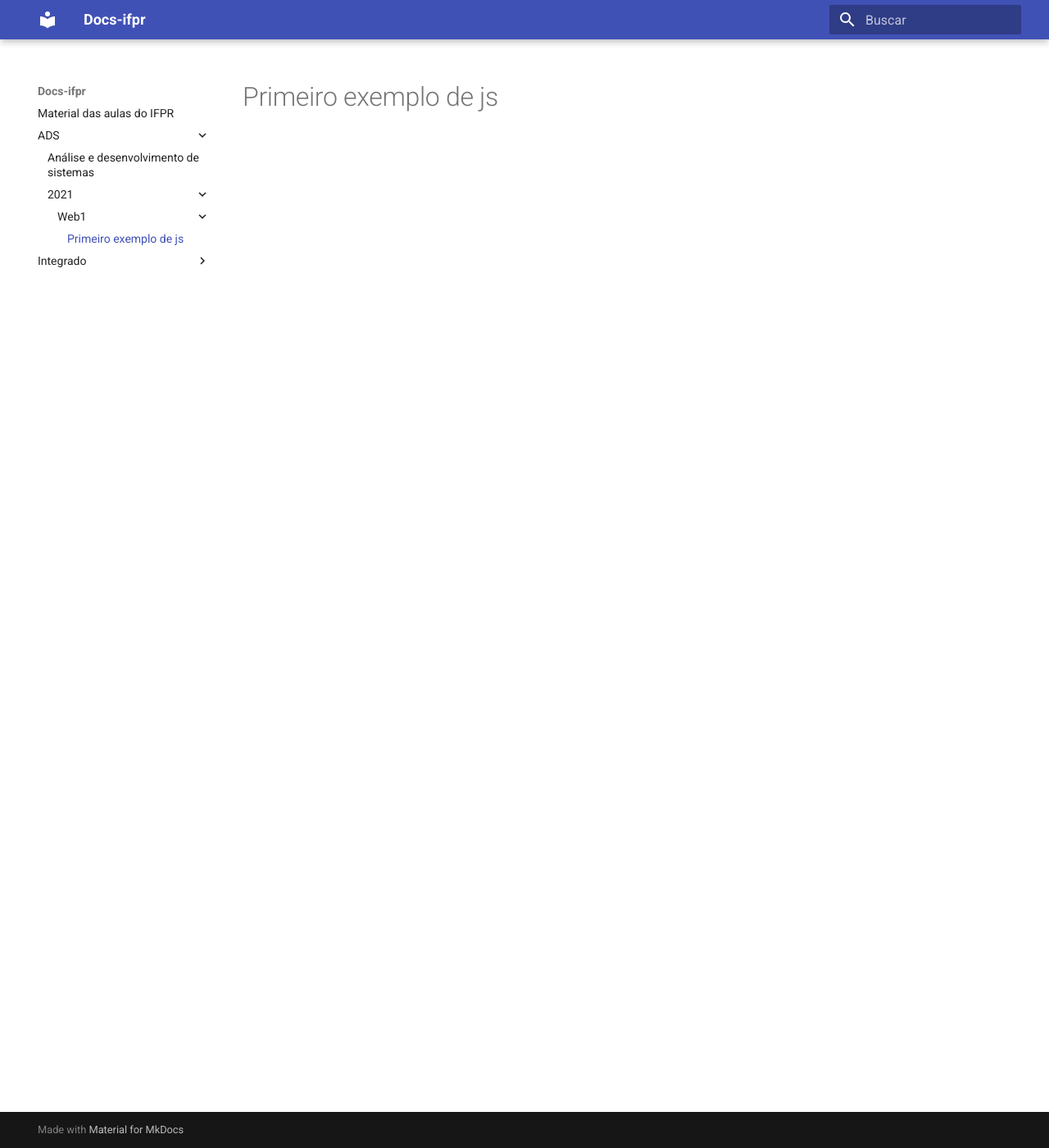
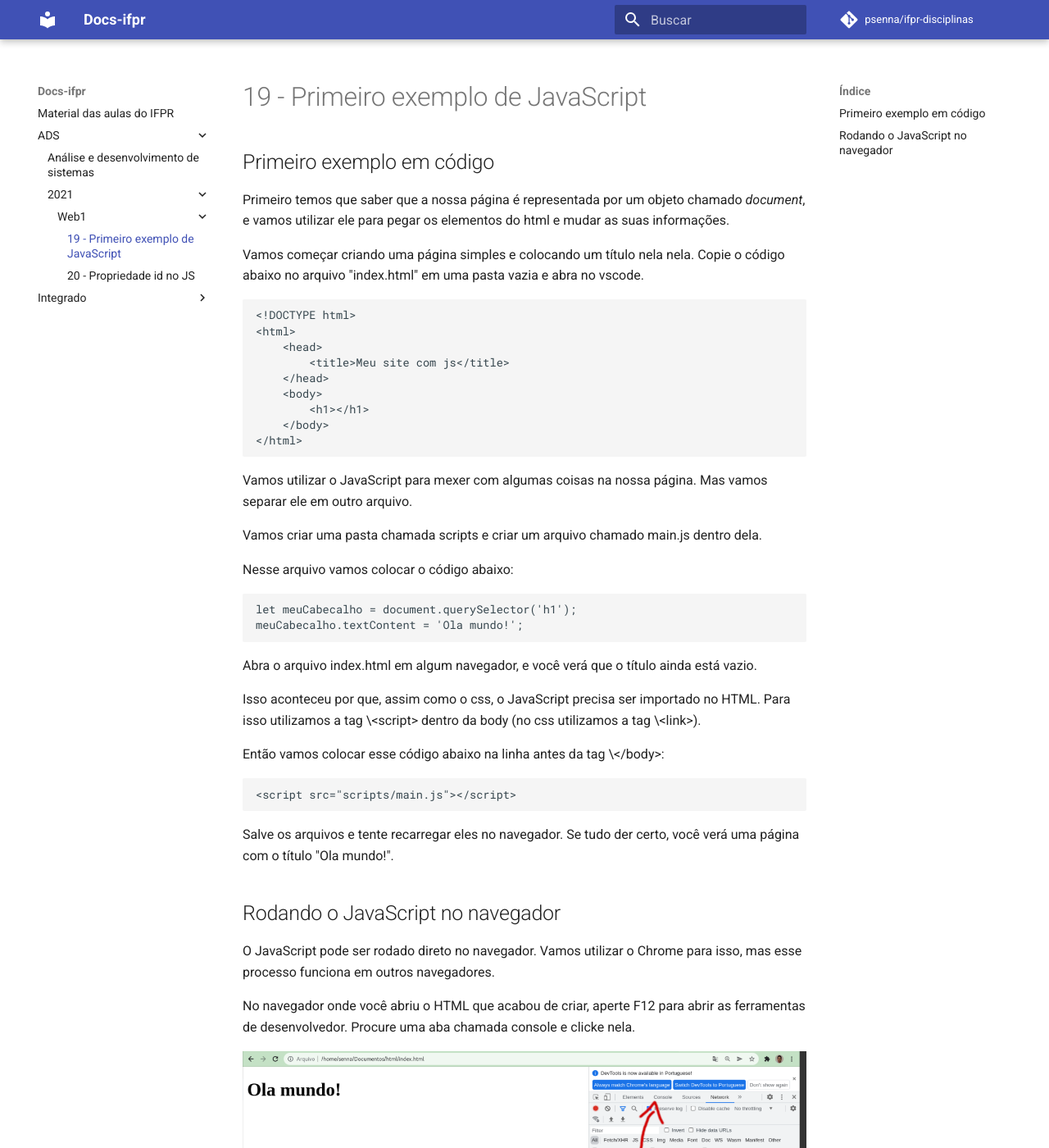
Before and after one commit to psenna/ifpr-disciplinas, an MkDocs documentation site: the page built from docs/ADS/2021/web1/19 - javascript1.md, in a window 1280 px wide and 1400 px high. Shown: the whole window at 82% size. Built offline with MkDocs 1.6.1 and Material for MkDocs 9.7.7, drawn with Linux system fonts in a browser that asks for light colours; comment, search, counter and statistics services are not loaded; some of the changed text lies outside the part shown.

Commit message:
Aula de js

````diff
--- a/docs/ADS/2021/web1/19 - javascript1.md
+++ b/docs/ADS/2021/web1/19 - javascript1.md
@@ -1 +1,76 @@
-# Primeiro exemplo de js
+# 19 - Primeiro exemplo de JavaScript
+
+## Primeiro exemplo em código
+
+Primeiro temos que saber que a nossa página é representada por um objeto chamado *document*, e vamos utilizar ele para pegar os elementos do html e mudar as suas informações.
+
+Vamos começar criando uma página simples e colocando um título nela nela. Copie o código abaixo no arquivo "index.html" em uma pasta vazia e abra no vscode.
+
+```
+<!DOCTYPE html>
+<html>
+    <head>
+        <title>Meu site com js</title>
+    </head>
+    <body>
+        <h1></h1>
+    </body>
+</html>
+```
+
+Vamos utilizar o JavaScript para mexer com algumas coisas na nossa página. Mas vamos separar ele em outro arquivo.
+
+Vamos criar uma pasta chamada scripts e criar um  arquivo chamado main.js dentro dela.
+
+Nesse arquivo vamos colocar o código abaixo:
+
+```
+let meuCabecalho = document.querySelector('h1');
+meuCabecalho.textContent = 'Ola mundo!';
+```
+
+Abra o arquivo index.html em algum navegador, e você verá que o título ainda está vazio.
+
+Isso aconteceu por que, assim como o css, o JavaScript precisa ser importado no HTML. Para isso utilizamos a tag \<script\> dentro da body (no css utilizamos a tag \<link\>).
+
+Então vamos colocar esse código abaixo na linha antes da tag \</body\>:
+
+```
+<script src="scripts/main.js"></script>
+```
+
+Salve os arquivos e tente recarregar eles no navegador. Se tudo der certo, você verá uma página com o título "Ola mundo!".
+
+## Rodando o JavaScript no navegador
+
+O JavaScript pode ser rodado direto no navegador. Vamos utilizar o Chrome para isso, mas esse processo funciona em outros navegadores.
+
+No navegador onde você abriu o HTML que acabou de criar, aperte F12 para abrir as ferramentas de desenvolvedor. Procure uma aba chamada console e clicke nela.
+
+![chrome devtools](./img/web1_javascript_chrome_devconsole.png)
+
+No console digite esse código em JS:
+
+```
+meuCabecalho.style.color = 'blue';
+```
+
+![chrome devtools](./img/chrome_console_js.png)
+
+Aperte enter e a cor do texto vai mudar para azul.
+
+![chrome devtools](./img/chrome_console_js_2.png)
+
+O **meuCabecalho** vai existir nesse terminal por que ele foi criado pelo main.js quando a página foi carregada.
+
+Podemos utilizar o document nesse terminal para pegar outros elementos da página.
+
+Como último teste, vamos criar um alert na nossa página digitando esse código no terminal:
+
+```
+alert("funcionou")
+```
+
+Aparecerá um alerta na tela como o da figura abaixo:
+
+![chrome devtools](./img/alert_1.png)
--- /dev/null
+++ b/docs/ADS/2021/web1/20-javascript_utilizando_propriedade_id.md
@@ -0,0 +1 @@
+# 20 - Propriedade id no JS
--- a/mkdocs.yml
+++ b/mkdocs.yml
@@ -2,3 +2,6 @@ site_name: Docs-ifpr
 theme:
     name: material
     language: pt
+repo_name: psenna/ifpr-disciplinas
+
+repo_url: https://github.com/psenna/ifpr-disciplinas
````
Also changed, not shown: docs/ADS/2021/web1/img/alert_1.png (added), docs/ADS/2021/web1/img/chrome_console_js.png (added), docs/ADS/2021/web1/img/chrome_console_js_2.png (added), docs/ADS/2021/web1/img/web1_javascript_chrome_devconsole.png (added).
